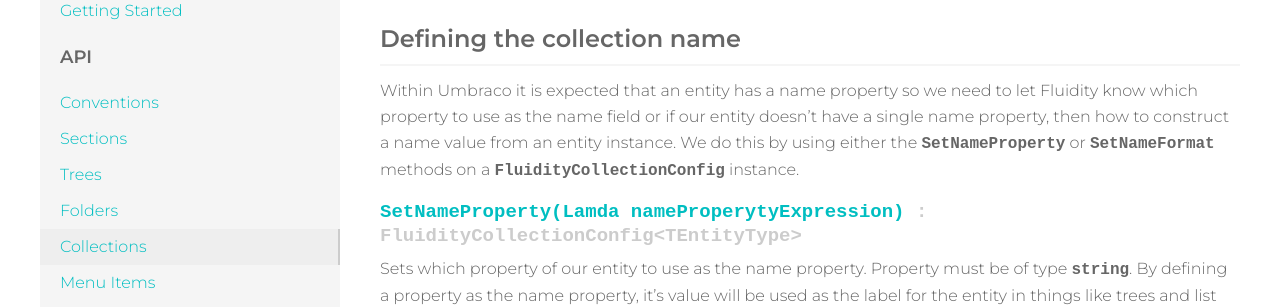
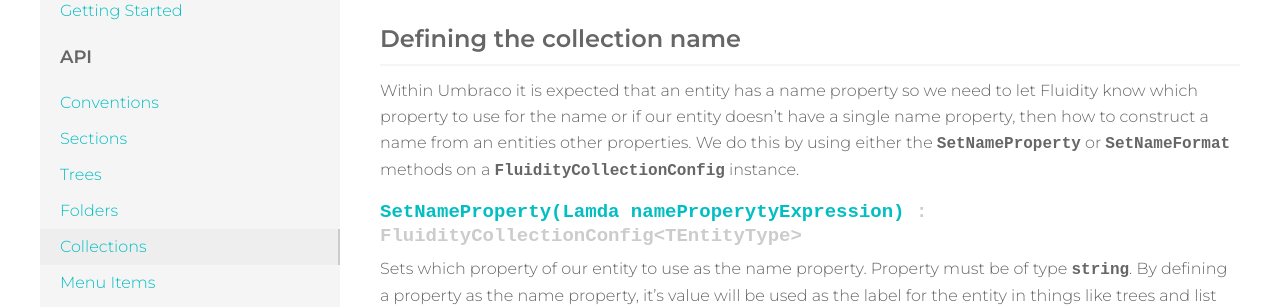
Before and after one commit to mattbrailsford/umbraco-fluidity, a Jekyll site: the page built from docs/_pages/02-api-04-collections.md, in a window 1280 px wide and 900 px high, scrolled down 1584 px. Shown: the part 179-486 px from the top of the window. Built offline with Jekyll 4.4.1, drawn with Linux system fonts in a browser that asks for light colours.

Commit message:
Tweaked wording

```diff
--- a/docs/_pages/02-api-04-collections.md
+++ b/docs/_pages/02-api-04-collections.md
@@ -68,7 +68,7 @@
 ### Defining the collection name
 {: .mt}
 
-Within Umbraco it is expected that an entity has a name property so we need to let Fluidity know which property to use as the name field or if our entity doesn't have a single name property, then how to construct a name value from an entity instance. We do this by using either the `SetNameProperty` or `SetNameFormat` methods on a `FluidityCollectionConfig` instance.
+Within Umbraco it is expected that an entity has a name property so we need to let Fluidity know which property to use for the name or if our entity doesn't have a single name property, then how to construct a name from an entities other properties. We do this by using either the `SetNameProperty` or `SetNameFormat` methods on a `FluidityCollectionConfig` instance.
 
 #### SetNameProperty(Lamda nameProperytyExpression) *: FluidityCollectionConfig&lt;TEntityType&gt;*
 {: .signature}
```
